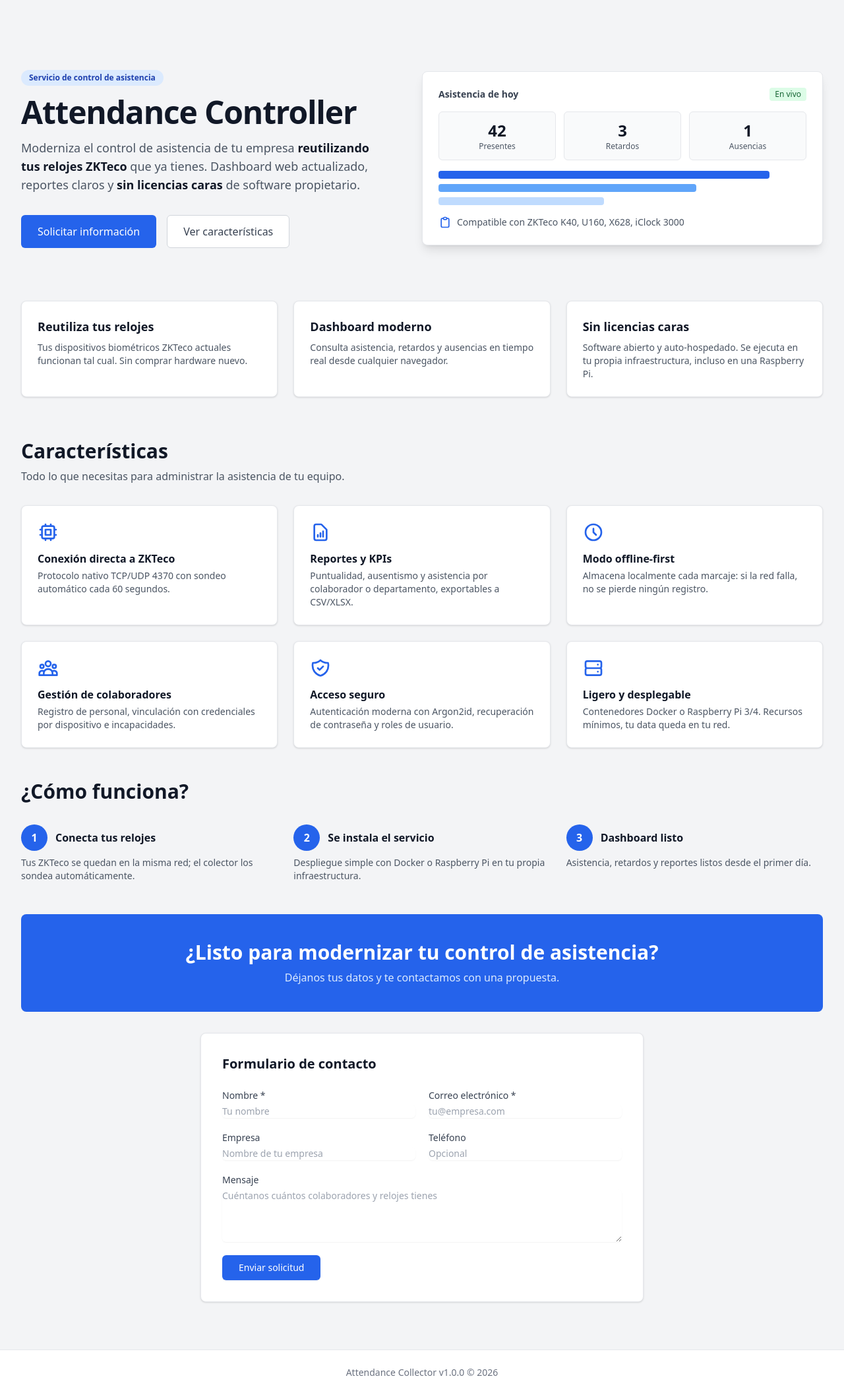
After one commit to nelsonelagunar/zk-collector, a Flask app: page /landing in a window 1280 px wide. The commit adds this page. Shown: the whole page at 66% size. Run offline with Flask 3, Linux system fonts and the light colour scheme; parts of the project's set-up code (start-up, migrations or seed data) failed here and were passed over; some libraries are stand-ins or nearby versions.

Commit message:
feat(webgui): landing page publica Attendance Controller + formulario de contacto (MYK-409)
- GET /landing publica (con o sin sesion), misma identidad visual del WebGUI
- POST /landing/contact guarda lead en landing_leads (migration 005) + flash, sin SMTP
- Honeypot anti-spam, validacion server-side, PRG a /landing#contacto
- Link de descubrimiento desde login; tests tests/test_landing_routes.py (8 casos)
- AGENTS.md: seccion MYK-409

```diff
--- /dev/null
+++ b/src/webgui/routes/landing.py
@@ -0,0 +1,81 @@
+"""
+Landing Page Routes - "Attendance Controller" (MYK-409)
+
+Pagina publica de oferta del servicio + formulario de contacto.
+Rutas fuera del login (publicas, con o sin sesion):
+- GET  /landing          -> landing page de oferta
+- POST /landing/contact  -> guarda el lead en `landing_leads` y muestra
+                            flash de confirmacion (sin SMTP requerido)
+"""
+
+import re
+from typing import cast
+
+from flask import Blueprint, current_app, flash, redirect, render_template, request, url_for
+
+from ..database import Database
+
+landing_bp = Blueprint("landing", __name__)
+
+_EMAIL_RE = re.compile(r"^[^@\s]+@[^@\s]+\.[^@\s]+$")
+
+_MAX_LENGTHS = {
+    "name": 120,
+    "email": 160,
+    "company": 160,
+    "phone": 40,
+    "message": 2000,
+}
+
+
+def _form_value(field: str) -> str:
+    value = request.form.get(field, "")
+    if not isinstance(value, str):
+        return ""
+    return value.strip()[: _MAX_LENGTHS[field]]
+
+
+@landing_bp.route("/landing")
+def landing():
+    """Landing page publica: renderiza igual con o sin sesion."""
+    return render_template("landing.html")
+
+
+@landing_bp.route("/landing/contact", methods=["POST"])
+def contact():
+    """Guarda el lead del formulario de contacto y confirma via flash."""
+    db = cast(Database, current_app.db)  # type: ignore[attr-defined]
+
+    # Honeypot anti-spam (campo oculto que los bots suelen rellenar)
+    if request.form.get("website", "").strip():
+        flash("¡Gracias! Hemos recibido tu solicitud.", "success")
+        return redirect(url_for("landing.landing") + "#contacto")
+
+    name = _form_value("name")
+    email = _form_value("email")
+    company = _form_value("company")
+    phone = _form_value("phone")
+    message = _form_value("message")
+
+    if not name or not email or not _EMAIL_RE.match(email):
+        flash("Por favor completa tu nombre y un correo válido.", "error")
+        return (
+            render_template(
+                "landing.html",
+                form={"name": name, "email": email, "company": company, "message": message},
+            ),
+            200,
+        )
+
+    db.insert(
+        "landing_leads",
+        {
+            "name": name,
+            "email": email,
+            "company": company or None,
+            "phone": phone or None,
+            "message": message or None,
+        },
+    )
+    flash("¡Gracias! Hemos recibido tu solicitud y te contactaremos pronto.", "success")
+    return redirect(url_for("landing.landing") + "#contacto")
--- a/src/webgui/server.py
+++ b/src/webgui/server.py
@@ -82,6 +82,7 @@ def create_app(config=None):
     from .routes.devices import devices_bp
     from .routes.employees import employees_bp
     from .routes.employees_ui import employees_ui_bp
+    from .routes.landing import landing_bp
     from .routes.medical_leaves import medical_leaves_bp
     from .routes.profile_ui import profile_bp
     from .routes.settings_ui import settings_ui_bp
@@ -96,6 +97,8 @@ def create_app(config=None):
     app.register_blueprint(employees_bp, url_prefix="/api/employees")
     app.register_blueprint(employees_ui_bp, url_prefix="/colaboradores")
     app.register_blueprint(medical_leaves_bp, url_prefix="/api/medical-leaves")
+    # Landing page publica "Attendance Controller" (MYK-409) — fuera del login
+    app.register_blueprint(landing_bp)
     app.register_blueprint(users_ui_bp, url_prefix="/users")
     app.register_blueprint(settings_ui_bp, url_prefix="/settings")
     app.register_blueprint(profile_bp, url_prefix="/profile")
--- /dev/null
+++ b/src/webgui/templates/landing.html
@@ -0,0 +1,217 @@
+{% extends "base.html" %}
+
+{% block title %}Attendance Controller - Control de asistencia sin licencias caras{% endblock %}
+
+{% block content %}
+<div class="max-w-7xl mx-auto px-4 sm:px-6 lg:px-8">
+
+    <!-- Hero -->
+    <section class="py-12 sm:py-16 lg:py-20">
+        <div class="lg:flex lg:items-center lg:gap-12">
+            <div class="lg:flex-1">
+                <span class="inline-flex items-center px-3 py-1 rounded-full text-xs font-semibold bg-blue-100 text-blue-800">
+                    Servicio de control de asistencia
+                </span>
+                <h1 class="mt-4 text-4xl sm:text-5xl font-extrabold text-gray-900 tracking-tight">
+                    Attendance Controller
+                </h1>
+                <p class="mt-4 text-lg text-gray-600">
+                    Moderniza el control de asistencia de tu empresa <strong class="text-gray-900">reutilizando tus relojes
+                    ZKTeco</strong> que ya tienes. Dashboard web actualizado, reportes claros y
+                    <strong class="text-gray-900">sin licencias caras</strong> de software propietario.
+                </p>
+                <div class="mt-8 flex flex-col sm:flex-row sm:space-x-4 space-y-3 sm:space-y-0">
+                    <a href="#contacto" class="inline-flex justify-center items-center px-6 py-3 border border-transparent text-base font-medium rounded-md text-white bg-blue-600 hover:bg-blue-700 focus:outline-none focus:ring-2 focus:ring-offset-2 focus:ring-blue-500">
+                        Solicitar información
+                    </a>
+                    <a href="#caracteristicas" class="inline-flex justify-center items-center px-6 py-3 border border-gray-300 text-base font-medium rounded-md text-gray-700 bg-white hover:bg-gray-50 focus:outline-none focus:ring-2 focus:ring-offset-2 focus:ring-blue-500">
+                        Ver características
+                    </a>
+                </div>
+            </div>
+
+            <!-- Mini dashboard (solo CSS, decorativo) -->
+            <div class="mt-10 lg:mt-0 lg:w-1/2" aria-hidden="true">
+                <div class="bg-white rounded-lg shadow-lg border border-gray-200 p-6">
+                    <div class="flex items-center justify-between">
+                        <p class="text-sm font-semibold text-gray-700">Asistencia de hoy</p>
+                        <span class="inline-flex items-center px-2 py-0.5 rounded text-xs font-medium bg-green-100 text-green-800">En vivo</span>
+                    </div>
+                    <div class="mt-4 grid grid-cols-3 gap-3 text-center">
+                        <div class="rounded-md bg-gray-50 border border-gray-200 p-3">
+                            <p class="text-2xl font-bold text-gray-900">42</p>
+                            <p class="text-xs text-gray-600">Presentes</p>
+                        </div>
+                        <div class="rounded-md bg-gray-50 border border-gray-200 p-3">
+                            <p class="text-2xl font-bold text-gray-900">3</p>
+                            <p class="text-xs text-gray-600">Retardos</p>
+                        </div>
+                        <div class="rounded-md bg-gray-50 border border-gray-200 p-3">
+                            <p class="text-2xl font-bold text-gray-900">1</p>
+                            <p class="text-xs text-gray-600">Ausencias</p>
+                        </div>
+                    </div>
+                    <div class="mt-4 space-y-2">
+                        <div class="h-3 rounded bg-blue-600" style="width: 90%"></div>
+                        <div class="h-3 rounded bg-blue-400" style="width: 70%"></div>
+                        <div class="h-3 rounded bg-blue-200" style="width: 45%"></div>
+                    </div>
+                    <div class="mt-4 flex items-center text-sm text-gray-600">
+                        <svg class="h-5 w-5 text-blue-600 mr-2" fill="none" viewBox="0 0 24 24" stroke="currentColor">
+                            <path stroke-linecap="round" stroke-linejoin="round" stroke-width="2" d="M9 5H7a2 2 0 00-2 2v12a2 2 0 002 2h10a2 2 0 002-2V7a2 2 0 00-2-2h-2M9 5a2 2 0 002 2h2a2 2 0 002-2M9 5a2 2 0 012-2h2a2 2 0 012 2"/>
+                        </svg>
+                        Compatible con ZKTeco K40, U160, X628, iClock 3000
+                    </div>
+                </div>
+            </div>
+        </div>
+    </section>
+
+    <!-- Propuesta de valor -->
+    <section class="pb-4">
+        <div class="grid sm:grid-cols-3 gap-6">
+            <div class="bg-white rounded-lg shadow p-6 border border-gray-200">
+                <h2 class="text-lg font-bold text-gray-900">Reutiliza tus relojes</h2>
+                <p class="mt-2 text-sm text-gray-600">Tus dispositivos biométricos ZKTeco actuales funcionan tal cual. Sin comprar hardware nuevo.</p>
+            </div>
+            <div class="bg-white rounded-lg shadow p-6 border border-gray-200">
+                <h2 class="text-lg font-bold text-gray-900">Dashboard moderno</h2>
+                <p class="mt-2 text-sm text-gray-600">Consulta asistencia, retardos y ausencias en tiempo real desde cualquier navegador.</p>
+            </div>
+            <div class="bg-white rounded-lg shadow p-6 border border-gray-200">
+                <h2 class="text-lg font-bold text-gray-900">Sin licencias caras</h2>
+                <p class="mt-2 text-sm text-gray-600">Software abierto y auto-hospedado. Se ejecuta en tu propia infraestructura, incluso en una Raspberry Pi.</p>
+            </div>
+        </div>
+    </section>
+
+    <!-- Características -->
+    <section id="caracteristicas" class="py-12">
+        <h2 class="text-3xl font-bold text-gray-900">Características</h2>
+        <p class="mt-2 text-gray-600">Todo lo que necesitas para administrar la asistencia de tu equipo.</p>
+        <div class="mt-8 grid sm:grid-cols-2 lg:grid-cols-3 gap-6">
+            <div class="bg-white rounded-lg shadow p-6 border border-gray-200">
+                <svg class="h-8 w-8 text-blue-600" fill="none" viewBox="0 0 24 24" stroke="currentColor"><path stroke-linecap="round" stroke-linejoin="round" stroke-width="2" d="M9 3v2m6-2v2M9 19v2m6-2v2M5 9H3m2 6H3m18-6h-2m2 6h-2M7 19h10a2 2 0 002-2V7a2 2 0 00-2-2H7a2 2 0 00-2 2v10a2 2 0 002 2zM9 9h6v6H9z"/></svg>
+                <h3 class="mt-3 font-semibold text-gray-900">Conexión directa a ZKTeco</h3>
+                <p class="mt-1 text-sm text-gray-600">Protocolo nativo TCP/UDP 4370 con sondeo automático cada 60 segundos.</p>
+            </div>
+            <div class="bg-white rounded-lg shadow p-6 border border-gray-200">
+                <svg class="h-8 w-8 text-blue-600" fill="none" viewBox="0 0 24 24" stroke="currentColor"><path stroke-linecap="round" stroke-linejoin="round" stroke-width="2" d="M9 17v-2m3 2v-4m3 4v-6m2 10H7a2 2 0 01-2-2V5a2 2 0 012-2h5.586a1 1 0 01.707.293l5.414 5.414a1 1 0 01.293.707V19a2 2 0 01-2 2z"/></svg>
+                <h3 class="mt-3 font-semibold text-gray-900">Reportes y KPIs</h3>
+                <p class="mt-1 text-sm text-gray-600">Puntualidad, ausentismo y asistencia por colaborador o departamento, exportables a CSV/XLSX.</p>
+            </div>
+            <div class="bg-white rounded-lg shadow p-6 border border-gray-200">
+                <svg class="h-8 w-8 text-blue-600" fill="none" viewBox="0 0 24 24" stroke="currentColor"><path stroke-linecap="round" stroke-linejoin="round" stroke-width="2" d="M12 8v4l3 3m6-3a9 9 0 11-18 0 9 9 0 0118 0z"/></svg>
+                <h3 class="mt-3 font-semibold text-gray-900">Modo offline-first</h3>
+                <p class="mt-1 text-sm text-gray-600">Almacena localmente cada marcaje: si la red falla, no se pierde ningún registro.</p>
+            </div>
+            <div class="bg-white rounded-lg shadow p-6 border border-gray-200">
+                <svg class="h-8 w-8 text-blue-600" fill="none" viewBox="0 0 24 24" stroke="currentColor"><path stroke-linecap="round" stroke-linejoin="round" stroke-width="2" d="M17 20h5v-2a3 3 0 00-5.356-1.857M17 20H7m10 0v-2c0-.656-.126-1.283-.356-1.857M7 20H2v-2a3 3 0 015.356-1.857M7 20v-2c0-.656.126-1.283.356-1.857m0 0a5.002 5.002 0 019.288 0M15 7a3 3 0 11-6 0 3 3 0 016 0zm6 3a2 2 0 11-4 0 2 2 0 014 0zM7 10a2 2 0 11-4 0 2 2 0 014 0z"/></svg>
+                <h3 class="mt-3 font-semibold text-gray-900">Gestión de colaboradores</h3>
+                <p class="mt-1 text-sm text-gray-600">Registro de personal, vinculación con credenciales por dispositivo e incapacidades.</p>
+            </div>
+            <div class="bg-white rounded-lg shadow p-6 border border-gray-200">
+                <svg class="h-8 w-8 text-blue-600" fill="none" viewBox="0 0 24 24" stroke="currentColor"><path stroke-linecap="round" stroke-linejoin="round" stroke-width="2" d="M9 12l2 2 4-4m5.618-4.016A11.955 11.955 0 0112 2.944a11.955 11.955 0 01-8.618 3.04A12.02 12.02 0 003 9c0 5.591 3.824 10.29 9 11.622 5.176-1.332 9-6.031 9-11.622 0-1.042-.133-2.052-.382-3.016z"/></svg>
+                <h3 class="mt-3 font-semibold text-gray-900">Acceso seguro</h3>
+                <p class="mt-1 text-sm text-gray-600">Autenticación moderna con Argon2id, recuperación de contraseña y roles de usuario.</p>
+            </div>
+            <div class="bg-white rounded-lg shadow p-6 border border-gray-200">
+                <svg class="h-8 w-8 text-blue-600" fill="none" viewBox="0 0 24 24" stroke="currentColor"><path stroke-linecap="round" stroke-linejoin="round" stroke-width="2" d="M5 12h14M5 12a2 2 0 01-2-2V6a2 2 0 012-2h14a2 2 0 012 2v4a2 2 0 01-2 2M5 12a2 2 0 00-2 2v4a2 2 0 002 2h14a2 2 0 002-2v-4a2 2 0 00-2-2m-2-4h.01M17 16h.01"/></svg>
+                <h3 class="mt-3 font-semibold text-gray-900">Ligero y desplegable</h3>
+                <p class="mt-1 text-sm text-gray-600">Contenedores Docker o Raspberry Pi 3/4. Recursos mínimos, tu data queda en tu red.</p>
+            </div>
+        </div>
+    </section>
+
+    <!-- Cómo funciona -->
+    <section class="pb-12">
+        <h2 class="text-3xl font-bold text-gray-900">¿Cómo funciona?</h2>
+        <div class="mt-8 grid sm:grid-cols-3 gap-6">
+            <div>
+                <div class="flex items-center">
+                    <span class="flex items-center justify-center h-10 w-10 rounded-full bg-blue-600 text-white font-bold">1</span>
+                    <p class="ml-3 font-semibold text-gray-900">Conecta tus relojes</p>
+                </div>
+                <p class="mt-2 text-sm text-gray-600">Tus ZKTeco se quedan en la misma red; el colector los sondea automáticamente.</p>
+            </div>
+            <div>
+                <div class="flex items-center">
+                    <span class="flex items-center justify-center h-10 w-10 rounded-full bg-blue-600 text-white font-bold">2</span>
+                    <p class="ml-3 font-semibold text-gray-900">Se instala el servicio</p>
+                </div>
+                <p class="mt-2 text-sm text-gray-600">Despliegue simple con Docker o Raspberry Pi en tu propia infraestructura.</p>
+            </div>
+            <div>
+                <div class="flex items-center">
+                    <span class="flex items-center justify-center h-10 w-10 rounded-full bg-blue-600 text-white font-bold">3</span>
+                    <p class="ml-3 font-semibold text-gray-900">Dashboard listo</p>
+                </div>
+                <p class="mt-2 text-sm text-gray-600">Asistencia, retardos y reportes listos desde el primer día.</p>
+            </div>
+        </div>
+    </section>
+
+    <!-- CTA + Formulario de contacto -->
+    <section id="contacto" class="pb-12">
+        <div class="bg-blue-600 rounded-lg p-8 sm:p-10 text-center">
+            <h2 class="text-3xl font-bold text-white">¿Listo para modernizar tu control de asistencia?</h2>
+            <p class="mt-2 text-blue-100">Déjanos tus datos y te contactamos con una propuesta.</p>
+        </div>
+
+        <div class="mt-8 max-w-2xl mx-auto">
+            <div class="bg-white rounded-lg shadow border border-gray-200 p-6 sm:p-8">
+                <h3 class="text-xl font-bold text-gray-900">Formulario de contacto</h3>
+                <form class="mt-6 space-y-5" method="POST" action="/landing/contact" novalidate>
+                    <!-- honeypot anti-spam: oculto para humanos -->
+                    <div class="hidden" aria-hidden="true">
+                        <label for="website">Website</label>
+                        <input type="text" id="website" name="website" tabindex="-1" autocomplete="off">
+                    </div>
+                    <div class="grid sm:grid-cols-2 gap-5">
+                        <div>
+                            <label for="name" class="block text-sm font-medium text-gray-700">Nombre *</label>
+                            <input type="text" id="name" name="name" required maxlength="120"
+                                value="{{ form.get('name', '') if form else '' }}"
+                                class="mt-1 block w-full rounded-md border-gray-300 shadow-sm focus:ring-blue-500 focus:border-blue-500 sm:text-sm"
+                                placeholder="Tu nombre">
+                        </div>
+                        <div>
+                            <label for="email" class="block text-sm font-medium text-gray-700">Correo electrónico *</label>
+                            <input type="email" id="email" name="email" required maxlength="160"
+                                value="{{ form.get('email', '') if form else '' }}"
+                                class="mt-1 block w-full rounded-md border-gray-300 shadow-sm focus:ring-blue-500 focus:border-blue-500 sm:text-sm"
+                                placeholder="tu@empresa.com">
+                        </div>
+                        <div>
+                            <label for="company" class="block text-sm font-medium text-gray-700">Empresa</label>
+                            <input type="text" id="company" name="company" maxlength="160"
+                                value="{{ form.get('company', '') if form else '' }}"
+                                class="mt-1 block w-full rounded-md border-gray-300 shadow-sm focus:ring-blue-500 focus:border-blue-500 sm:text-sm"
+                                placeholder="Nombre de tu empresa">
+                        </div>
+                        <div>
+                            <label for="phone" class="block text-sm font-medium text-gray-700">Teléfono</label>
+                            <input type="tel" id="phone" name="phone" maxlength="40"
+                                class="mt-1 block w-full rounded-md border-gray-300 shadow-sm focus:ring-blue-500 focus:border-blue-500 sm:text-sm"
+                                placeholder="Opcional">
+                        </div>
+                    </div>
+                    <div>
+                        <label for="message" class="block text-sm font-medium text-gray-700">Mensaje</label>
+                        <textarea id="message" name="message" rows="4" maxlength="2000"
+                            class="mt-1 block w-full rounded-md border-gray-300 shadow-sm focus:ring-blue-500 focus:border-blue-500 sm:text-sm"
+                            placeholder="Cuéntanos cuántos colaboradores y relojes tienes">{{ form.get('message', '') if form else '' }}</textarea>
+                    </div>
+                    <div>
+                        <button type="submit"
+                            class="w-full sm:w-auto inline-flex justify-center py-2 px-6 border border-transparent shadow-sm text-sm font-medium rounded-md text-white bg-blue-600 hover:bg-blue-700 focus:outline-none focus:ring-2 focus:ring-offset-2 focus:ring-blue-500">
+                            Enviar solicitud
+                        </button>
+                    </div>
+                </form>
+            </div>
+        </div>
+    </section>
+
+</div>
+{% endblock %}
--- a/src/webgui/templates/login.html
+++ b/src/webgui/templates/login.html
@@ -75,6 +75,11 @@
                 </button>
             </div>
         </form>
+
+        <p class="mt-6 text-center text-sm text-gray-600">
+            ¿Aún no conoces el servicio?
+            <a href="/landing" class="font-medium text-blue-600 hover:text-blue-500">Visita Attendance Controller</a>
+        </p>
     </div>
 </div>
 {% endblock %}
```
Also changed, not shown: AGENTS.md (+7 -0 lines), tests/test_landing_routes.py (added, +163 -0 lines), migrations/005_landing_leads.sql (added).
